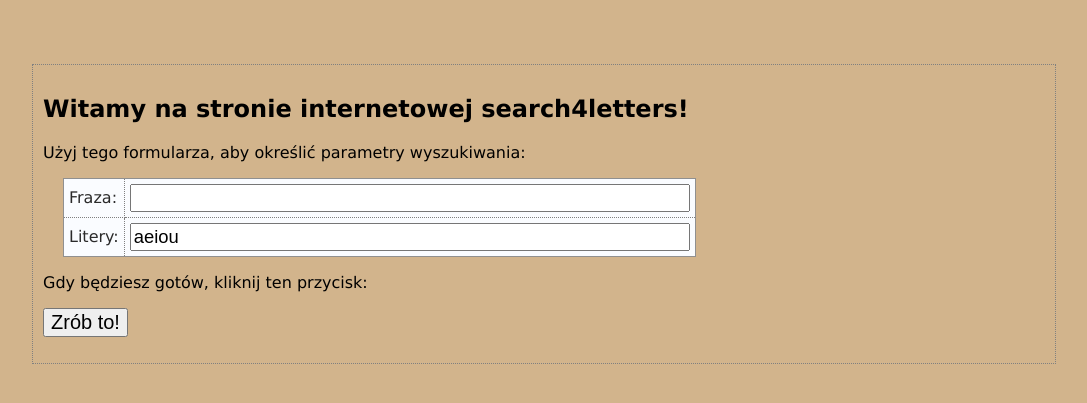
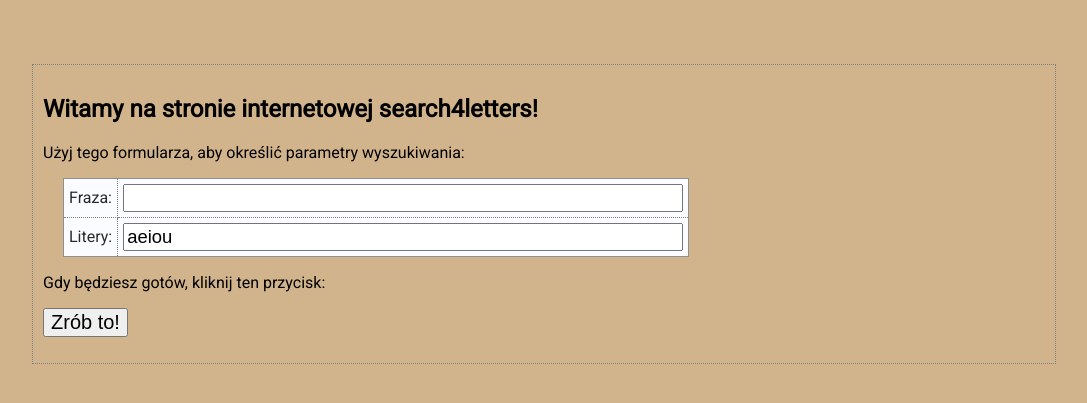
Before and after one commit to numbersanalyst/vsearch4web-ultra, a Flask app: page / in a window 1280 px wide. Shown: the top 403 px of the page, without its empty margins (96-1183 px from the left). Run offline with Flask 3, Linux system fonts and the light colour scheme.

Commit message:
style: Add new font

```diff
--- a/static/hf.css
+++ b/static/hf.css
@@ -1,5 +1,5 @@
 body {
-  font-family:      Verdana, Geneva, Arial, sans-serif;
+  font-family: 'Roboto', sans-serif;
   font-size:        medium;
   background-color: tan;
   margin-top:       5%;
--- a/templates/base.html
+++ b/templates/base.html
@@ -1,12 +1,18 @@
 <!doctype html>
 <html>
+
 <head>
     <title>{{ the_title }}</title>
     <link rel="stylesheet" href="static/hf.css" />
+    <link rel="preconnect" href="https://fonts.googleapis.com">
+    <link rel="preconnect" href="https://fonts.gstatic.com" crossorigin>
+    <link href="https://fonts.googleapis.com/css2?family=Roboto:wght@300;400&display=swap" rel="stylesheet">
 </head>
+
 <body>
     {% block body %}
 
     {% endblock %}
 </body>
+
 </html>
```
Lines whose indentation alone changed are shown as unchanged.
